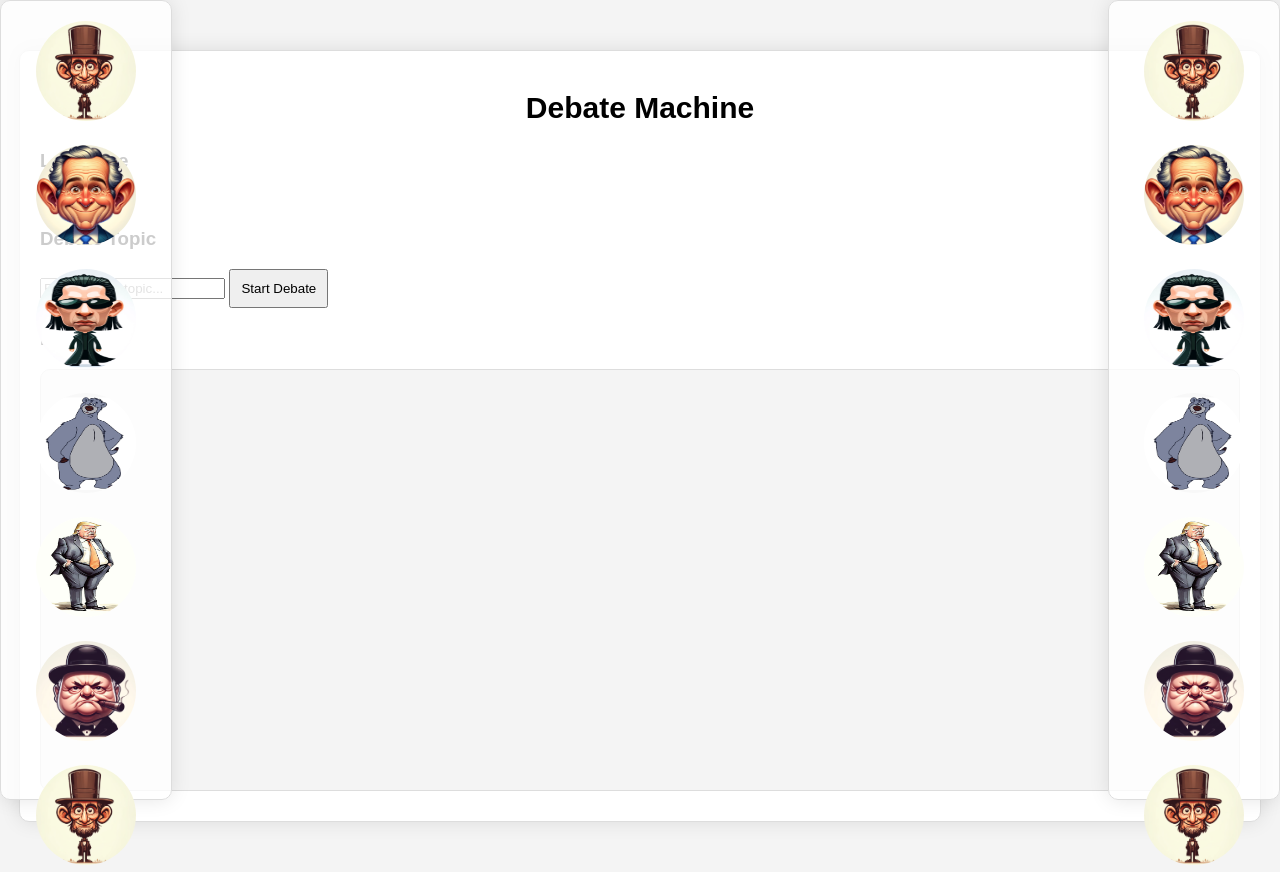
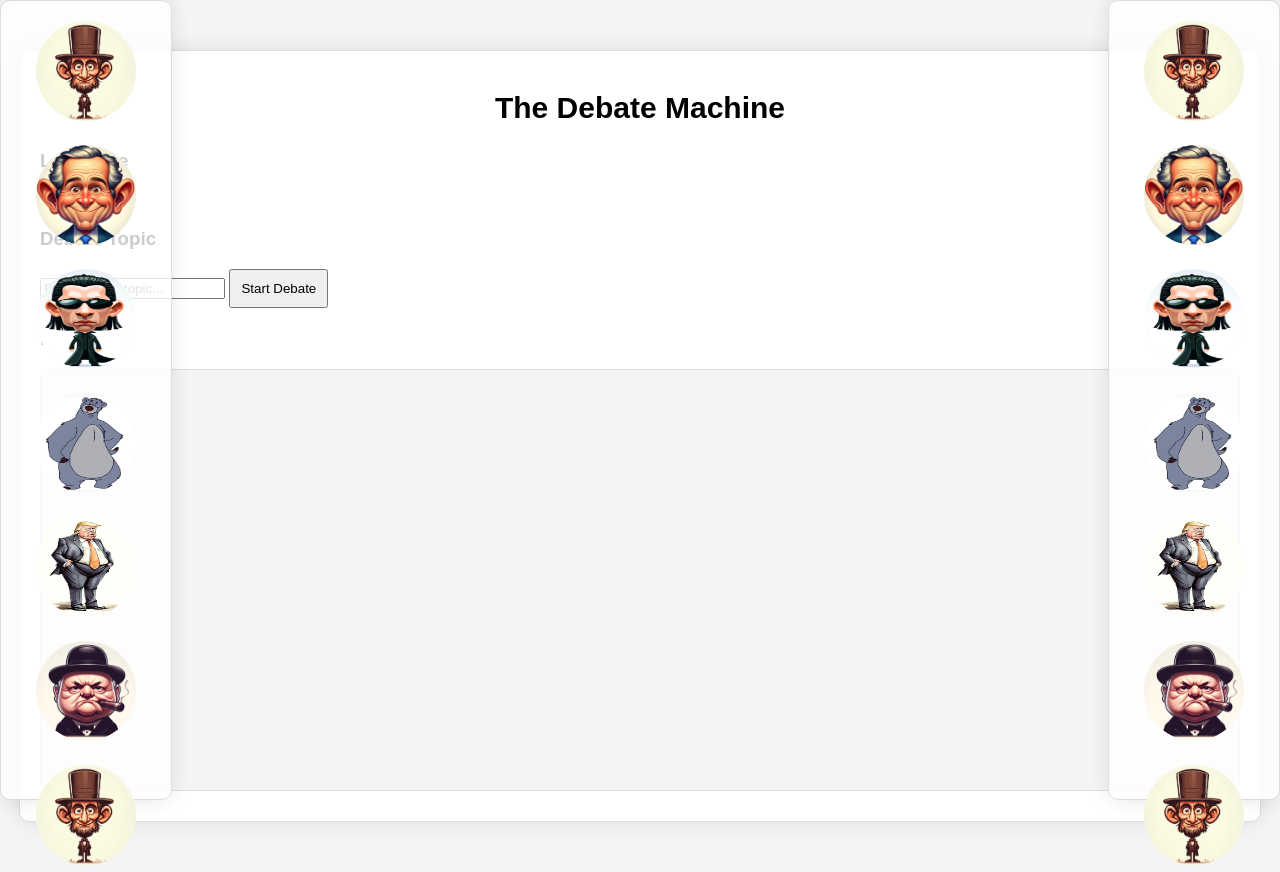
Before and after one commit to xobiomesh/debater, a website: page public/index.html in a window 1280 px wide. Drawn offline with Linux system fonts and the light colour scheme; files that its build step writes are made by us from their sources.

Commit message:
chore: Update page title to fix typo

```diff
--- a/public/index.html
+++ b/public/index.html
@@ -16,7 +16,7 @@
         </div>
     </div>
     <div class="container">
-        <h2 class="debatetitle">Debate Machine</h2>
+        <h2 class="debatetitle">The Debate Machine</h2>
         <div id="languageSelection">
             <h3>Language</h3>
             <select id="language" title="Select Language">
```
